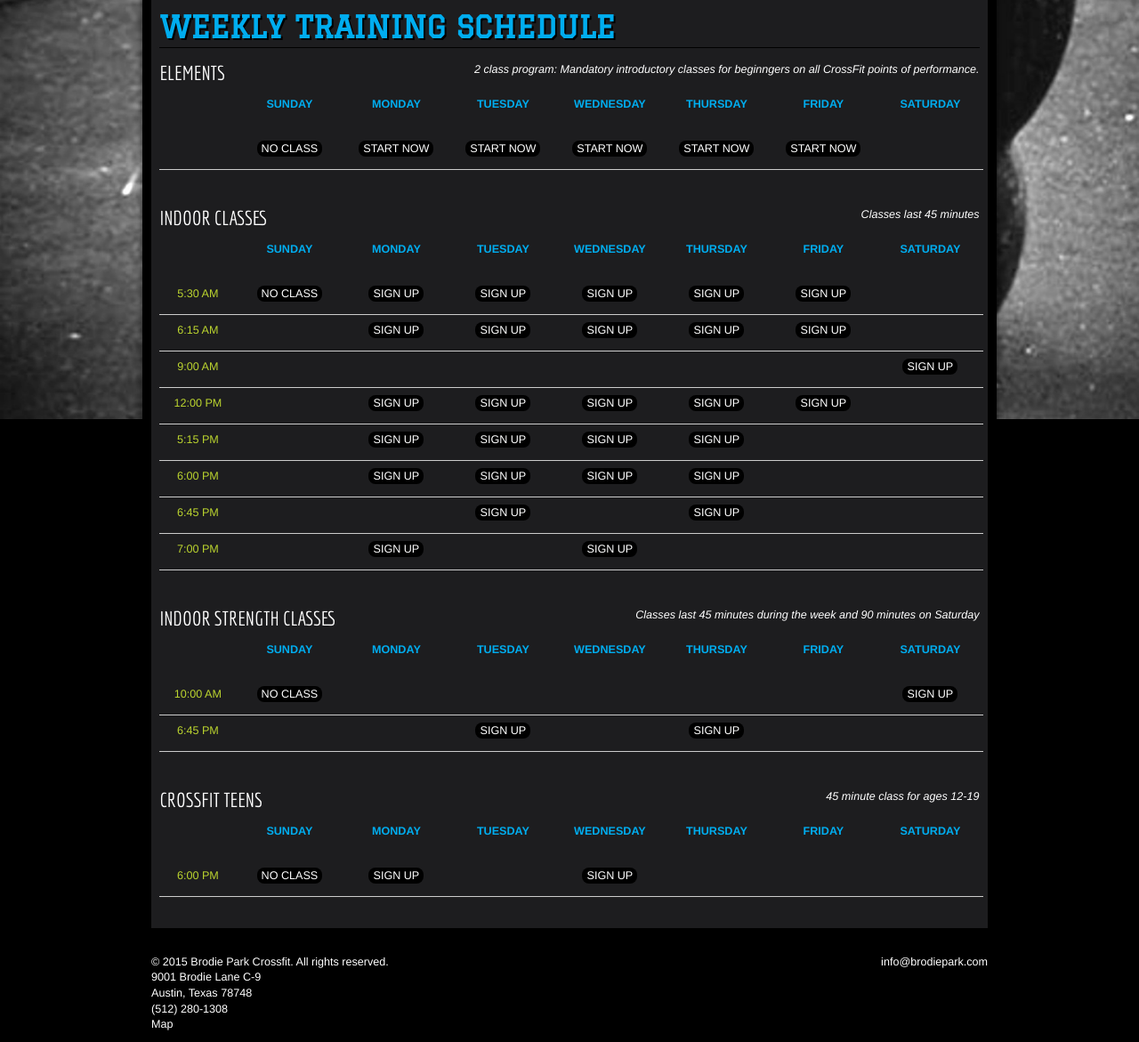
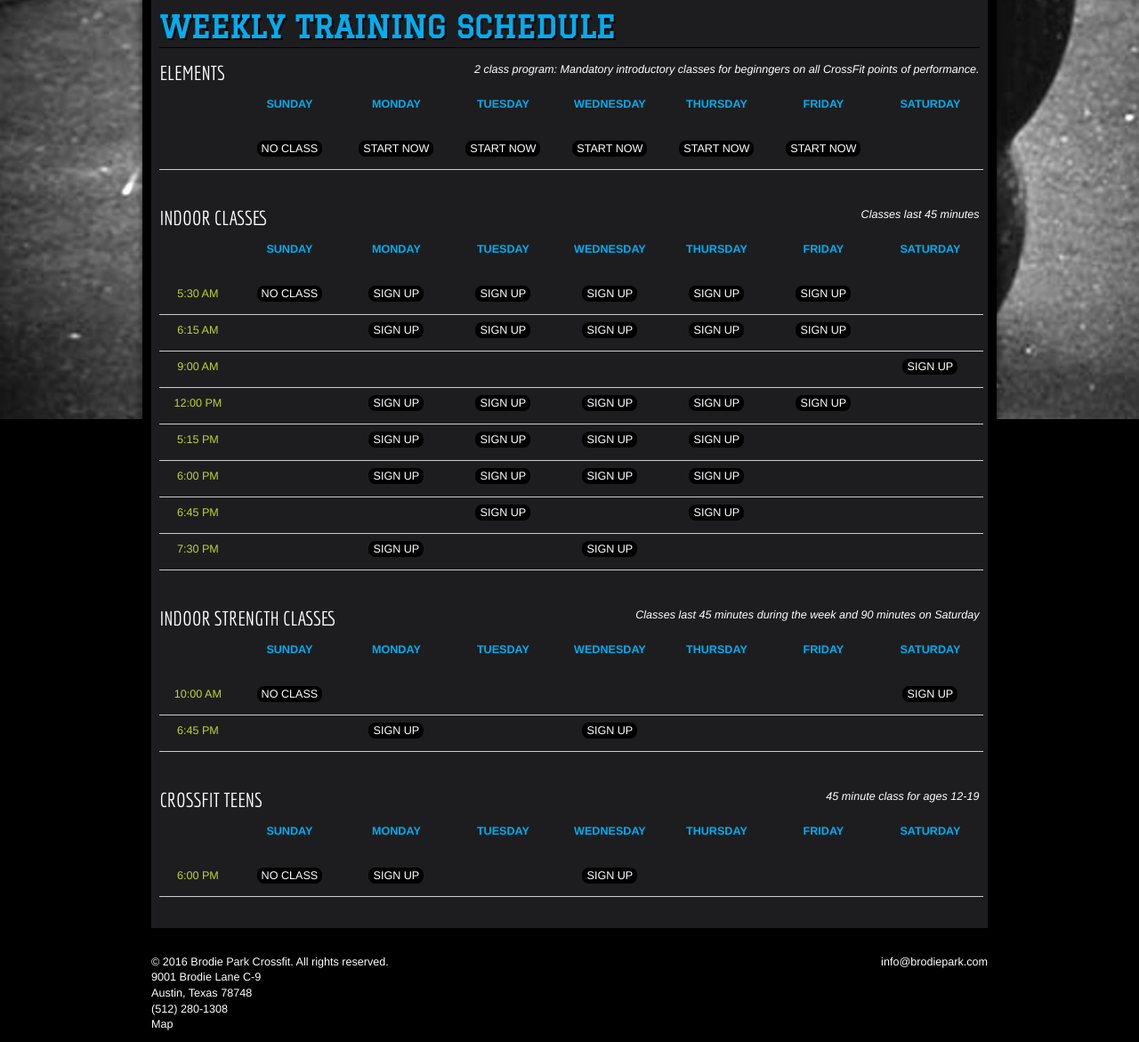
Before and after one commit to mamatcyber90/BPC-site, a PHP site: page /schedule_programs.php in a window 1280 px wide. Shown: the part 329-1500 px from the top of the page at 89% size. Run offline with PHP 8.4, Linux system fonts and the light colour scheme; some libraries are stand-ins or nearby versions.

Commit message:
Schedule update

```diff
--- a/php/footer.php
+++ b/php/footer.php
@@ -1,7 +1,7 @@
 <footer>
 
     <div class="col" id="leftcol">
-        &copy; 2015 Brodie Park Crossfit. All rights reserved.
+        &copy; 2016 Brodie Park Crossfit. All rights reserved.
         <br />9001 Brodie Lane C-9
         <br />Austin, Texas 78748
         <br />(512) 280-1308
--- a/schedule_programs.php
+++ b/schedule_programs.php
@@ -117,7 +117,7 @@
                         <li>5:15 PM</li>
                         <li>6:00 PM</li>
                         <li>6:45 PM</li>
-                        <li>7:00 PM</li>
+                        <li>7:30 PM</li>
                     </ul>
                 </li>
                 <li>
@@ -239,28 +239,28 @@
                 <li>
                     <ul id="monday">
                         <li></li>
-                        <li></li>
+                        <li><a href="https://clients.mindbodyonline.com/ASP/home.asp?studioid=23361" target="_blank">SIGN UP</a></li>
                     </ul>
                 </li>
 
                 <li>
                     <ul id="tuesday">
                         <li></li>
-                        <li><a href="https://clients.mindbodyonline.com/ASP/home.asp?studioid=23361" target="_blank">SIGN UP</a></li>
+                        <li></li>
                     </ul>
                 </li>
 
                 <li>
                     <ul id="wednesday">
                         <li></li>
-                        <li></li>
+                        <li><a href="https://clients.mindbodyonline.com/ASP/home.asp?studioid=23361" target="_blank">SIGN UP</a></li>
                     </ul>
                 </li>
 
                 <li>
                     <ul id="thursday">
                         <li></li>
-                        <li><a href="https://clients.mindbodyonline.com/ASP/home.asp?studioid=23361" target="_blank">SIGN UP</a></li>
+                        <li></li>
                     </ul>
                 </li>
 
```
